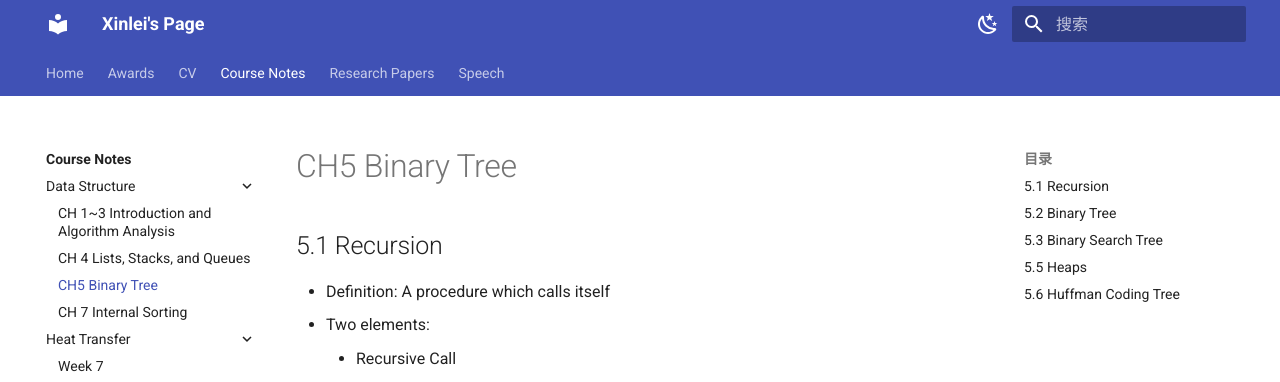
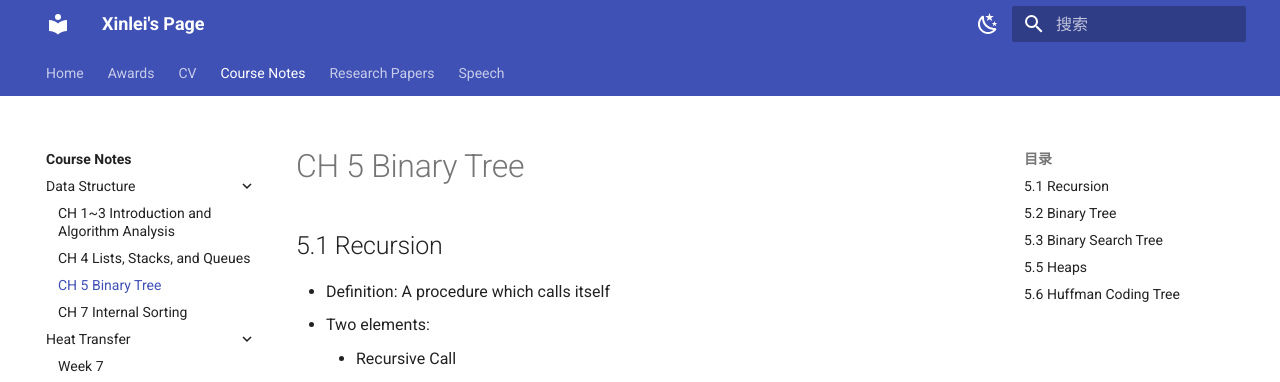
Before and after one commit to GuanQinG-GitHub/personal-website, an MkDocs documentation site: the page built from docs/Course_Notes/Data_Structure/CH_5_Binary_Tree.md, in a window 1280 px wide and 900 px high. Shown: the top 382 px of the window. Built offline with MkDocs 1.6.1 and Material for MkDocs 9.7.7, drawn with Linux system fonts in a browser that asks for light colours.

Commit message:
Update CH_5_Binary_Tree.md

```diff
--- a/docs/Course_Notes/Data_Structure/CH_5_Binary_Tree.md
+++ b/docs/Course_Notes/Data_Structure/CH_5_Binary_Tree.md
@@ -1,4 +1,4 @@
-# CH5 Binary Tree
+# CH 5 Binary Tree
 ## 5.1 Recursion
 - Definition: A procedure which calls itself
 - Two elements:
```
